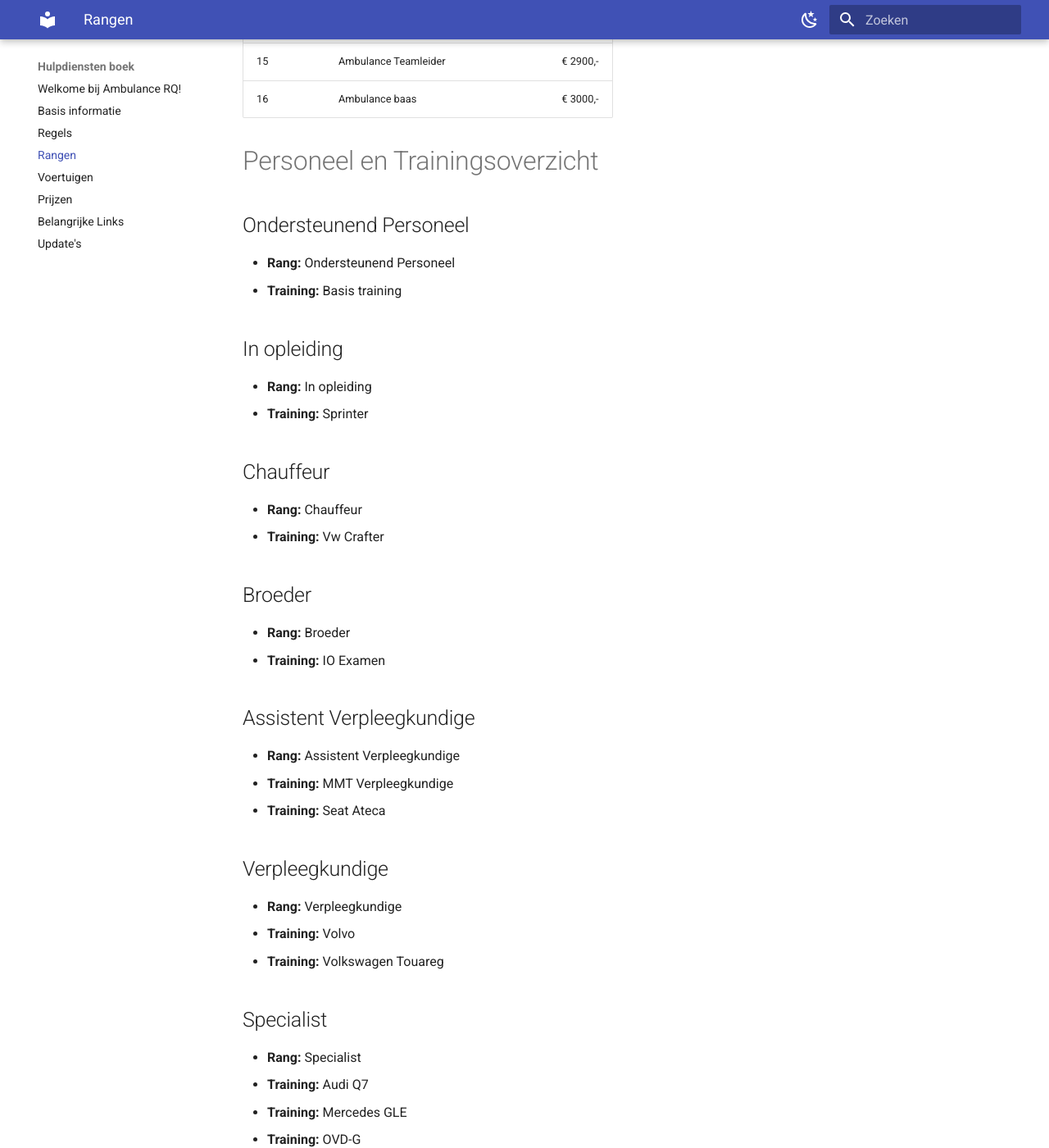
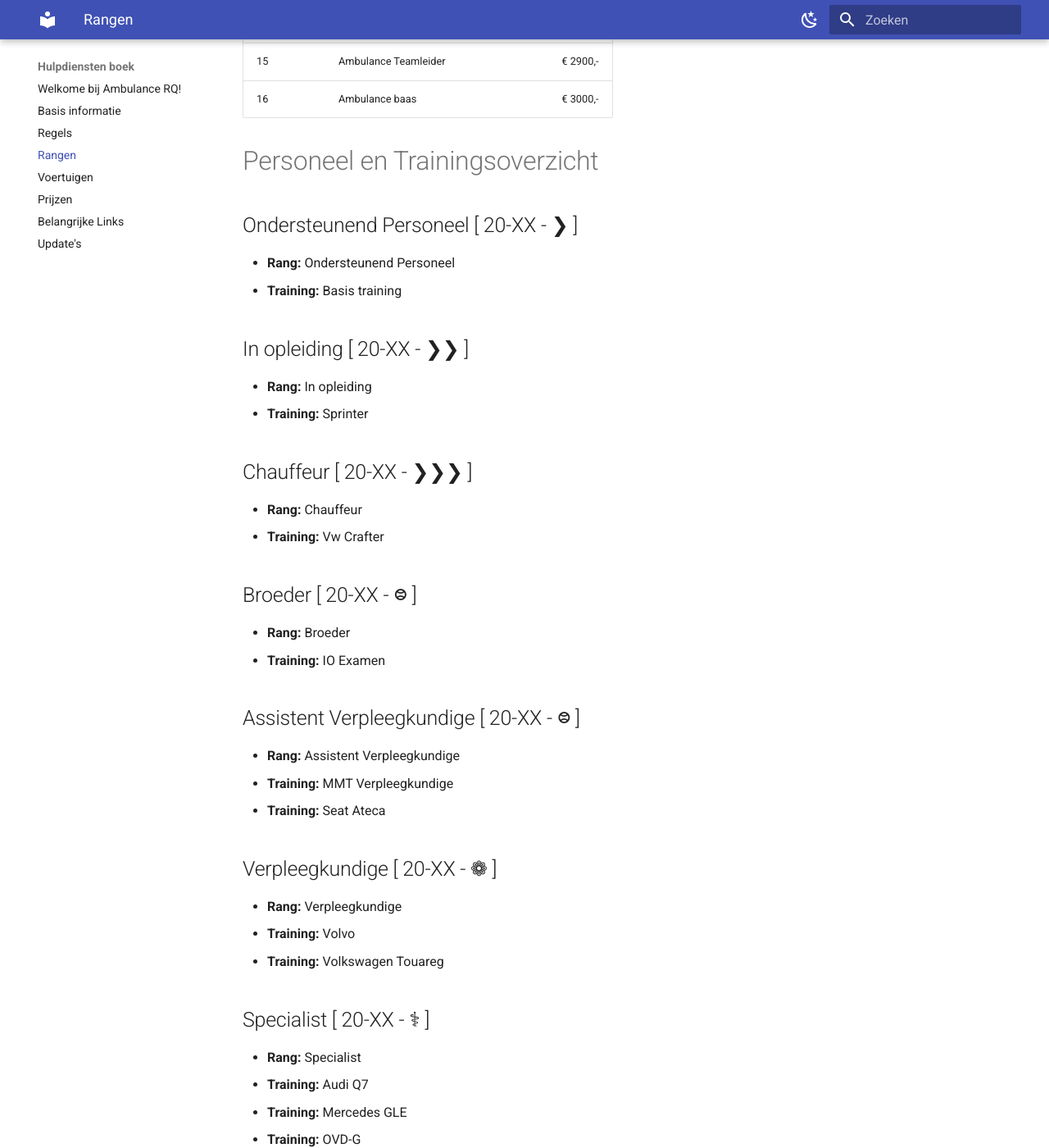
Before and after one commit to rqniels/Hulpdienstenboek, an MkDocs documentation site: the page built from docs/rang.md, in a window 1280 px wide and 1400 px high, scrolled down 851 px. Shown: the whole window at 82% size. Built offline with MkDocs 1.6.1 and Material for MkDocs 9.7.7, drawn with Linux system fonts in a browser that asks for light colours; some of the changed text lies outside the part shown.

Commit message:
Update 3

```diff
--- a/docs/rang.md
+++ b/docs/rang.md
@@ -22,52 +22,52 @@ Hier kan je alle rangen vinden en wat er wordt verwacht per rang.
 
 
 # Personeel en Trainingsoverzicht
-## Ondersteunend Personeel
+## Ondersteunend Personeel [ 20-XX - ❯ ]
 - **Rang:** Ondersteunend Personeel
 - **Training:** Basis training
 
-## In opleiding
+## In opleiding [ 20-XX - ❯❯ ]
 - **Rang:** In opleiding
 - **Training:** Sprinter
 
-## Chauffeur
+## Chauffeur [ 20-XX - ❯❯❯ ]
 - **Rang:** Chauffeur
 - **Training:** Vw Crafter
 
-## Broeder
+## Broeder [ 20-XX - ᳂ ]
 - **Rang:** Broeder
 - **Training:** IO Examen
 
-## Assistent Verpleegkundige
+## Assistent Verpleegkundige [ 20-XX - ᳂ ]
 - **Rang:** Assistent Verpleegkundige
 - **Training:** MMT Verpleegkundige
 - **Training:** Seat Ateca
 
-## Verpleegkundige
+## Verpleegkundige [ 20-XX - ❁ ]
 - **Rang:** Verpleegkundige
 - **Training:** Volvo
 - **Training:** Volkswagen Touareg
 
-## Specialist
+## Specialist [ 20-XX - ⚕ ]
 - **Rang:** Specialist
 - **Training:** Audi Q7
 - **Training:** Mercedes GLE
 - **Training:** OVD-G
 
-## Arts
+## Arts [ 20-XX - ঌ ]
 - **Rang:** Arts
 - **Training:** MMT Arts
 - **Training:** Transplantatie Training
 
-## Chirurg
+## Chirurg [ 20-XX - ঌ✦໒ ]
 - **Rang:** Chirurg
 - **Training:** Lifeliner Piloot
 
-## Assistent Geneeskundige
+## Assistent Geneeskundige [ 20-XX - 𓆩𓆪 ]
 - **Rang:** Assistent Geneeskundige
 - **Training:** Audi A6
 
-## Geneeskundige
+## Geneeskundige [ 20-XX - 𓆩✧𓆪 ]
 - **Rang:** Geneeskundige
 - **Info:** Je hebt alles behaald, gefeliciteerd!
 
```
Also changed, not shown: docs/Basis.md (+1 -8 lines), docs/Regels.md (+3 -5 lines), docs/Voertuigen.md (+1 -1 lines), docs/prijzen.md (+1 -0 lines).
